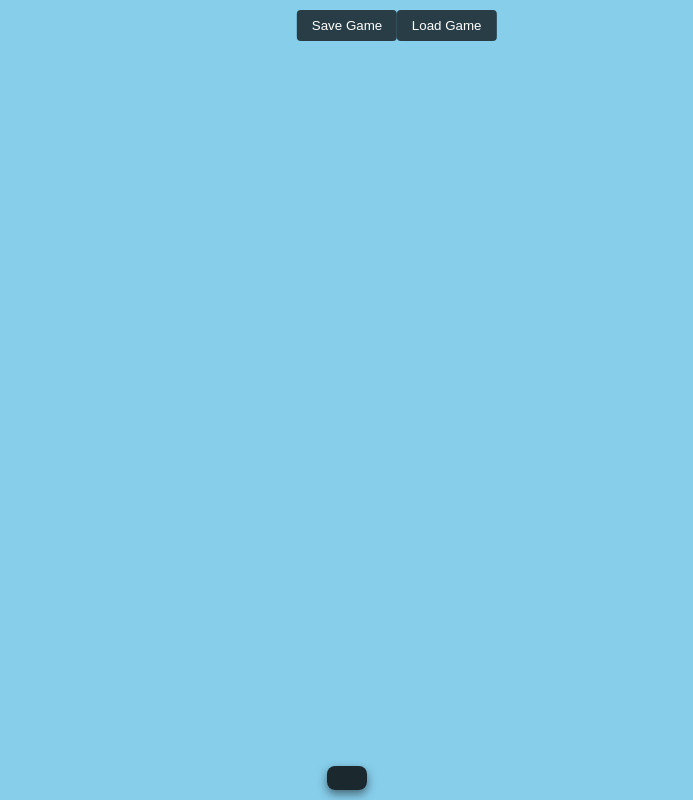
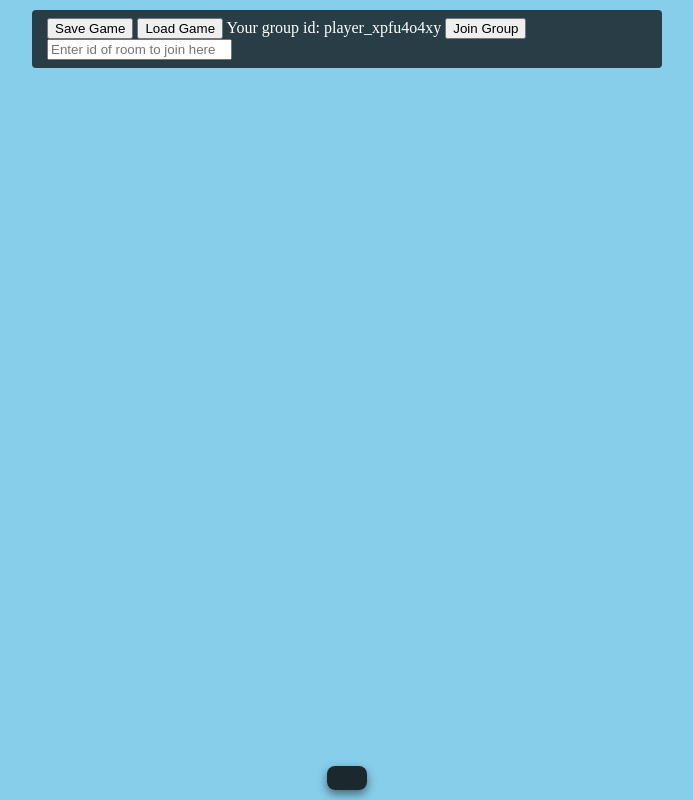
Before and after one commit to Penchekrak/goysda, a Flask app: page / in a window 1280 px wide. Shown: the whole page, without its empty margins (293-986 px from the left). Run offline with Flask 3, Linux system fonts and the light colour scheme; parts of the project's set-up code (start-up, migrations or seed data) failed here and were passed over; some libraries are stand-ins or nearby versions.

Commit message:
Players can join each other rooms if the know id

```diff
--- a/server.py
+++ b/server.py
@@ -4,7 +4,7 @@ import os
 import uuid
 import shapely
 from flask import Flask, render_template
-from flask_socketio import SocketIO, emit, join_room
+from flask_socketio import SocketIO, emit, join_room, leave_room
 from game_history import GameStateHistory
 from handle_input import ActionType
 from transformation import Transformation
@@ -203,6 +203,15 @@ def handle_register(client_id):
         'config': config
     }, room=client_id)
 
+
+@socketio.on('join_new_group')
+def join_new_group(data):
+    client_id, new_group = data
+    print(f"{client_id = } joins {new_group = }")
+    leave_room(client_id)
+    join_room(new_group)
+
+
 @socketio.on('game_action')
 @print_error_if_occured
 def handle_game_action(data):
--- a/templates/index.html
+++ b/templates/index.html
@@ -56,13 +56,9 @@
         #controls {
             position: fixed;
             top: 10px;
-            left: 10px;
+            left: 50%;
+            transform: translateX(-50%);
             z-index: 100;
-        }
-        #saveBtn, #loadBtn {
-            display: flex;
-            position: fixed;
-            left: 50%;
 
             padding: 8px 15px;
             margin-right: 10px;
@@ -73,12 +69,6 @@
             cursor: pointer;
         }
 
-        #saveBtn {
-            transform: translateX(-50%);
-        }
-        #loadBtn {
-            transform: translateX(+50%);
-        }
 
     </style>
 </head>
@@ -89,6 +79,9 @@
     <div id="controls">
         <button id="saveBtn">Save Game</button>
         <button id="loadBtn">Load Game</button>
+        <label id="groupId"></label>
+        <button id="joinBtn" onclick="rejoin()">Join Group</button>
+        <input type="text" id="input_group_id" name="input_group_id" placeholder="Enter id of room to join here">
     </div>
 
     <script>
@@ -105,10 +98,15 @@
             offsetY: 0,
             scale: 1
         };
+        function get_xy(e) {
+            const rect = canvas.getBoundingClientRect();
+            return [e.clientX - rect.left, e.clientY - rect.top]
+        }
 
         function init() {
             canvas.width = window.innerWidth;
             canvas.height = window.innerHeight;
+            document.getElementById("groupId").textContent = "Your group id: " + clientId;
 
             // Connect using Socket.IO instead of WebSocket
             socket = io();
@@ -126,7 +124,6 @@
             });
 
             socket.on('update', function(data) {
-                console.log("on 'update' data = ", data)
                 gameState = data.state;
                 render();
             });
@@ -152,6 +149,12 @@
             setupSaveLoadHandlers();
         }
 
+        function rejoin() {
+            let new_group_id = document.getElementById("input_group_id").value;
+            console.log("new_group_id", new_group_id)
+            socket.emit('join_new_group', [clientId, new_group_id])
+            clientId = new_group_id
+        }
         function setupEventListeners() {
             // Mouse events
             canvas.addEventListener('mousedown', handleMouseDown);
@@ -162,11 +165,6 @@
             // Keyboard events
             window.addEventListener('keydown', handleKeyDown);
             window.addEventListener('keyup', handleKeyUp);
-        }
-
-        function get_xy(e) {
-            const rect = canvas.getBoundingClientRect();
-            return [e.clientX - rect.left, e.clientY - rect.top]
         }
 
         function handleMouseDown(e) {
@@ -187,7 +185,6 @@
         function handleMouseMove(e) {
             let x, y;
             [x, y] = get_xy(e)
-            console.log("mousemove: x = ", x, "y = ", y, "client_id", clientId)
 
             // Use Socket.IO emit instead of WebSocket send
             socket.emit('game_action', {
@@ -219,7 +216,6 @@
         function handleKeyDown(e) {
             const key = e.key.toLowerCase();
             if (key === 'control') {
-                console.log('control_is_pressed')
                 is_control_pressed = true;
             }
             if (key === 'u') {
@@ -241,7 +237,6 @@
         function handleKeyUp(e) {
             const key = e.key.toLowerCase();
             if (key == 'control') {
-                console.log('control_is_realeased')
                 is_control_pressed = false;
             }
         }
```
